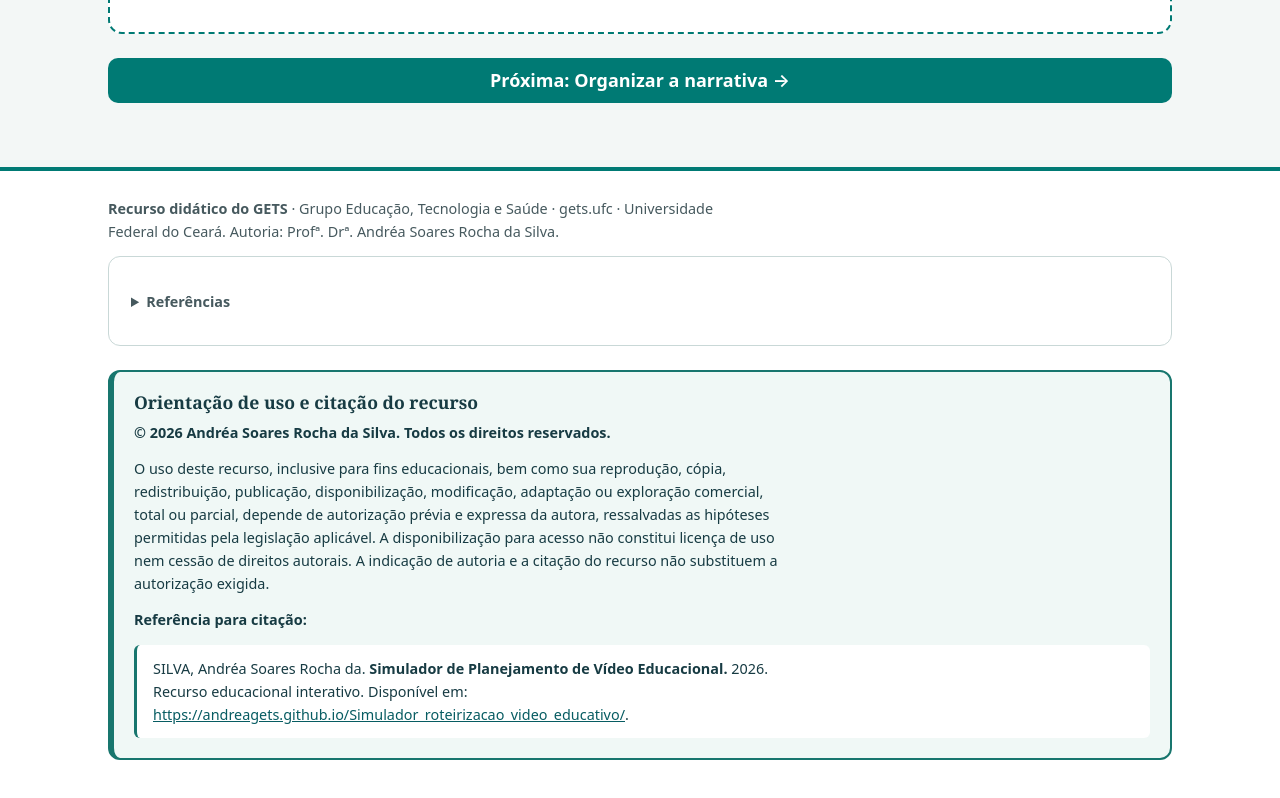
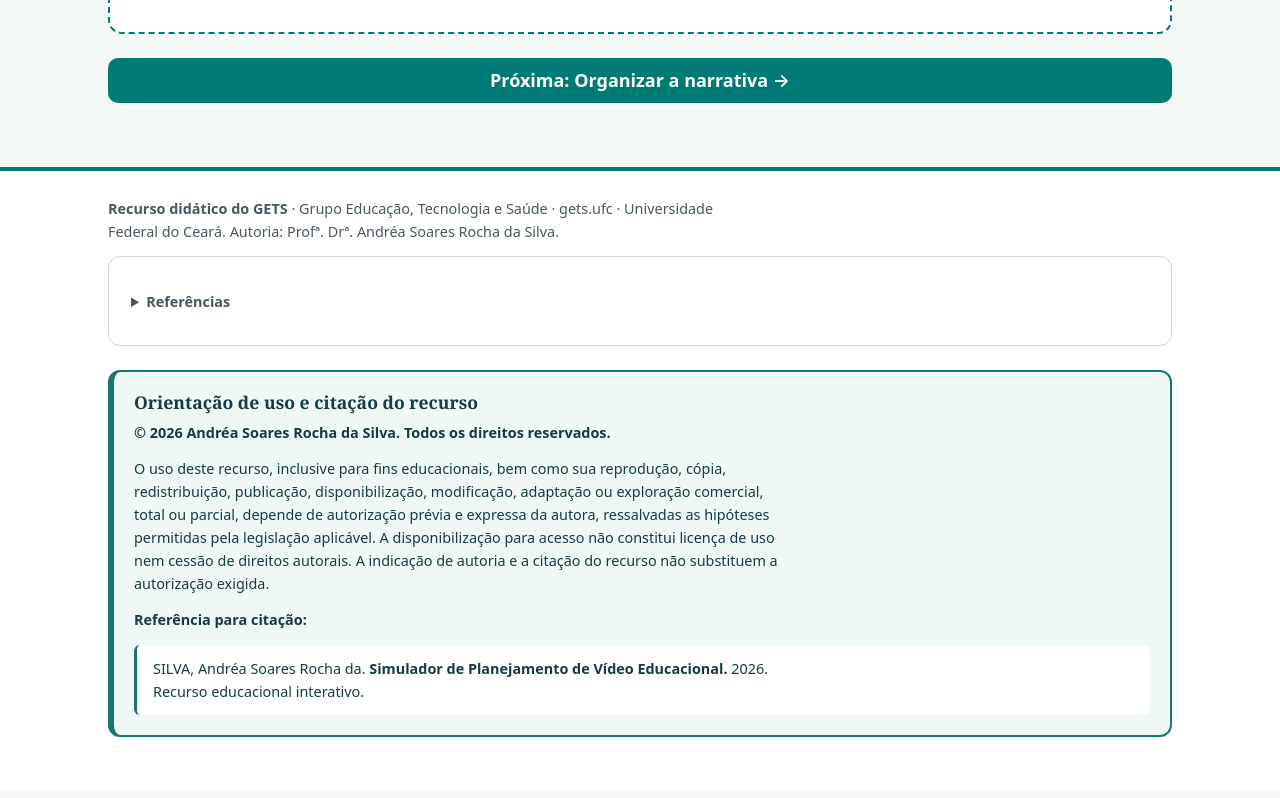
Before and after one commit to andreagets/Simulador-planejamento-video-educacional-gets, a plain HTML site: page index.html in a window 1280 px wide. Shown: the part 1984-2782 px from the top of the page. Drawn offline with Linux system fonts and the light colour scheme.

Commit message:
Add files via upload

```diff
--- a/index.html
+++ b/index.html
@@ -315,7 +315,7 @@ main>*,section,.card,.act{max-width:100%;min-width:0}
 <li>PEREIRA, V. C. Uma proposta de instrumento de roteirização de videoaulas à luz da teoria instrucional e da aprendizagem multimídia. <b>Texto Livre: Linguagem e Tecnologia,</b> Belo Horizonte, v. 10, n. 1, p. 178-197, 2017. Disponível em: <a href="https://doi.org/10.17851/1983-3652.10.1.178-197" target="_blank" rel="noopener noreferrer">https://doi.org/10.17851/1983-3652.10.1.178-197</a>. Acesso em: 16 out. 2026.</li>
 <li>SANTOS, T. N. dos. <b>Guia para roteirização de videoaulas.</b> Santa Maria: UFSM, Pró-Reitoria de Graduação, Centro de Tecnologia Educacional, 2021. 45 p. Disponível em: <a href="https://www.ufsm.br/app/uploads/sites/358/2021/11/Guia-para-Roteirizacao-de-Videoaulas.pdf" target="_blank" rel="noopener noreferrer">https://www.ufsm.br/app/uploads/sites/358/2021/11/Guia-para-Roteirizacao-de-Videoaulas.pdf</a>. Acesso em: 16 out. 2026.</li>
 <li>MACHADO, D. V.; BELMONTE, V. N.; TAVARES, B. M. Uma metodologia para produção de videoaulas de apoio didático no processo de ensino aprendizagem em física. In: SIMPÓSIO NACIONAL DE ENSINO DE FÍSICA, 22., 2017, São Carlos. <b>Anais [...]</b> São Carlos: USP, 2017. Disponível em: <a href="https://ojs.brazilianjournals.com.br/ojs/index.php/BRJD/article/view/31474/pdf" target="_blank" rel="noopener noreferrer">https://ojs.brazilianjournals.com.br/ojs/index.php/BRJD/article/view/31474/pdf</a>. Acesso em: 16 out. 2026.</li></ul></details>
-<aside class="usage-notice" aria-labelledby="usageNoticeTitle"><h3 id="usageNoticeTitle">Orientação de uso e citação do recurso</h3><p><strong>© 2026 Andréa Soares Rocha da Silva. Todos os direitos reservados.</strong></p><p>O uso deste recurso, inclusive para fins educacionais, bem como sua reprodução, cópia, redistribuição, publicação, disponibilização, modificação, adaptação ou exploração comercial, total ou parcial, depende de autorização prévia e expressa da autora, ressalvadas as hipóteses permitidas pela legislação aplicável. A disponibilização para acesso não constitui licença de uso nem cessão de direitos autorais. A indicação de autoria e a citação do recurso não substituem a autorização exigida.</p><p><strong>Referência para citação:</strong></p><blockquote><p>SILVA, Andréa Soares Rocha da. <strong>Simulador de Planejamento de Vídeo Educacional.</strong> 2026. Recurso educacional interativo. Disponível em: <a href="https://andreagets.github.io/Simulador_roteirizacao_video_educativo/" target="_blank" rel="noopener noreferrer">https://andreagets.github.io/Simulador_roteirizacao_video_educativo/</a>.</p></blockquote></aside>
+<aside class="usage-notice" aria-labelledby="usageNoticeTitle"><h3 id="usageNoticeTitle">Orientação de uso e citação do recurso</h3><p><strong>© 2026 Andréa Soares Rocha da Silva. Todos os direitos reservados.</strong></p><p>O uso deste recurso, inclusive para fins educacionais, bem como sua reprodução, cópia, redistribuição, publicação, disponibilização, modificação, adaptação ou exploração comercial, total ou parcial, depende de autorização prévia e expressa da autora, ressalvadas as hipóteses permitidas pela legislação aplicável. A disponibilização para acesso não constitui licença de uso nem cessão de direitos autorais. A indicação de autoria e a citação do recurso não substituem a autorização exigida.</p><p><strong>Referência para citação:</strong></p><blockquote><p>SILVA, Andréa Soares Rocha da. <strong>Simulador de Planejamento de Vídeo Educacional.</strong> 2026. Recurso educacional interativo.</p></blockquote></aside>
 </div></footer>
 
 <script>
```
